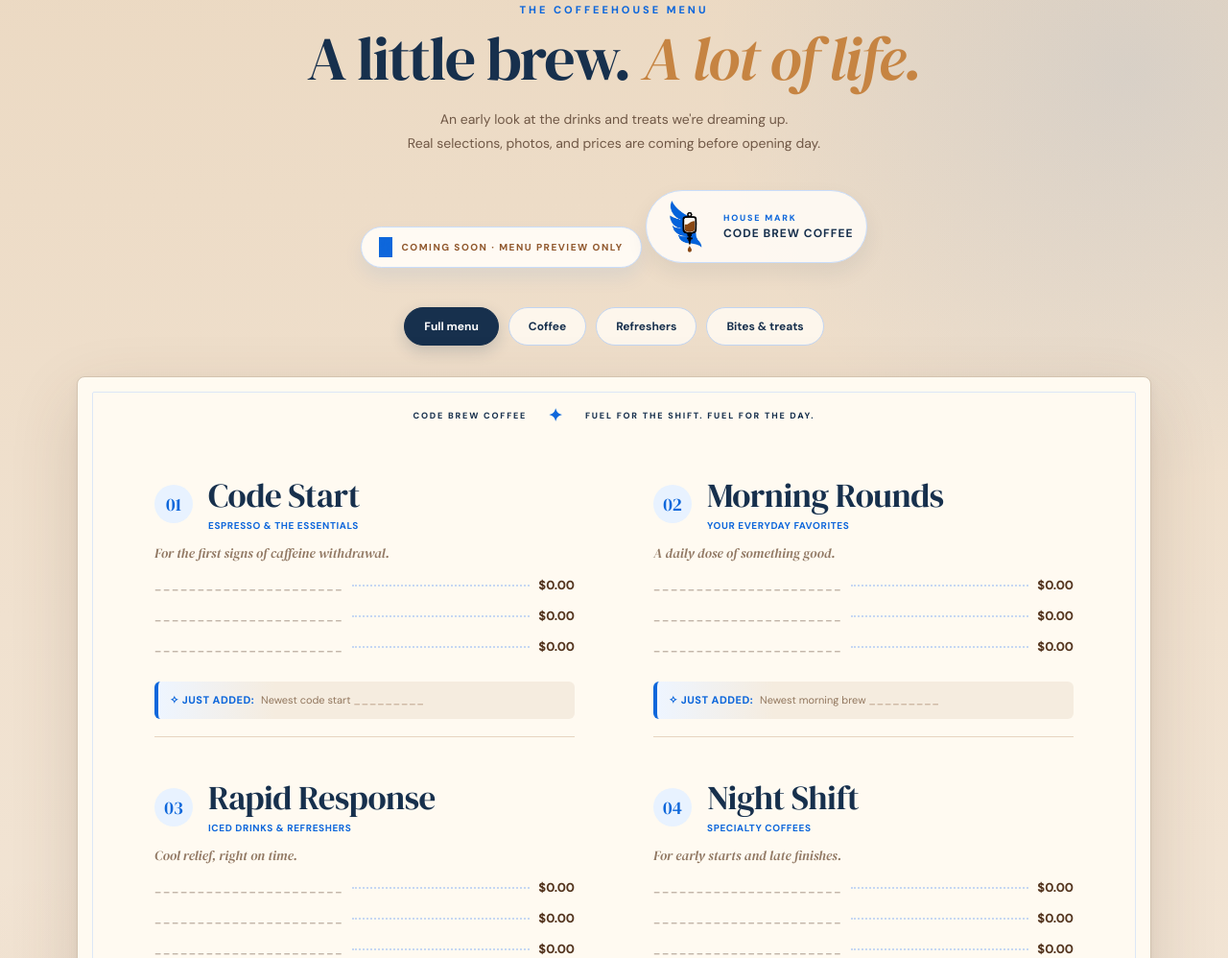
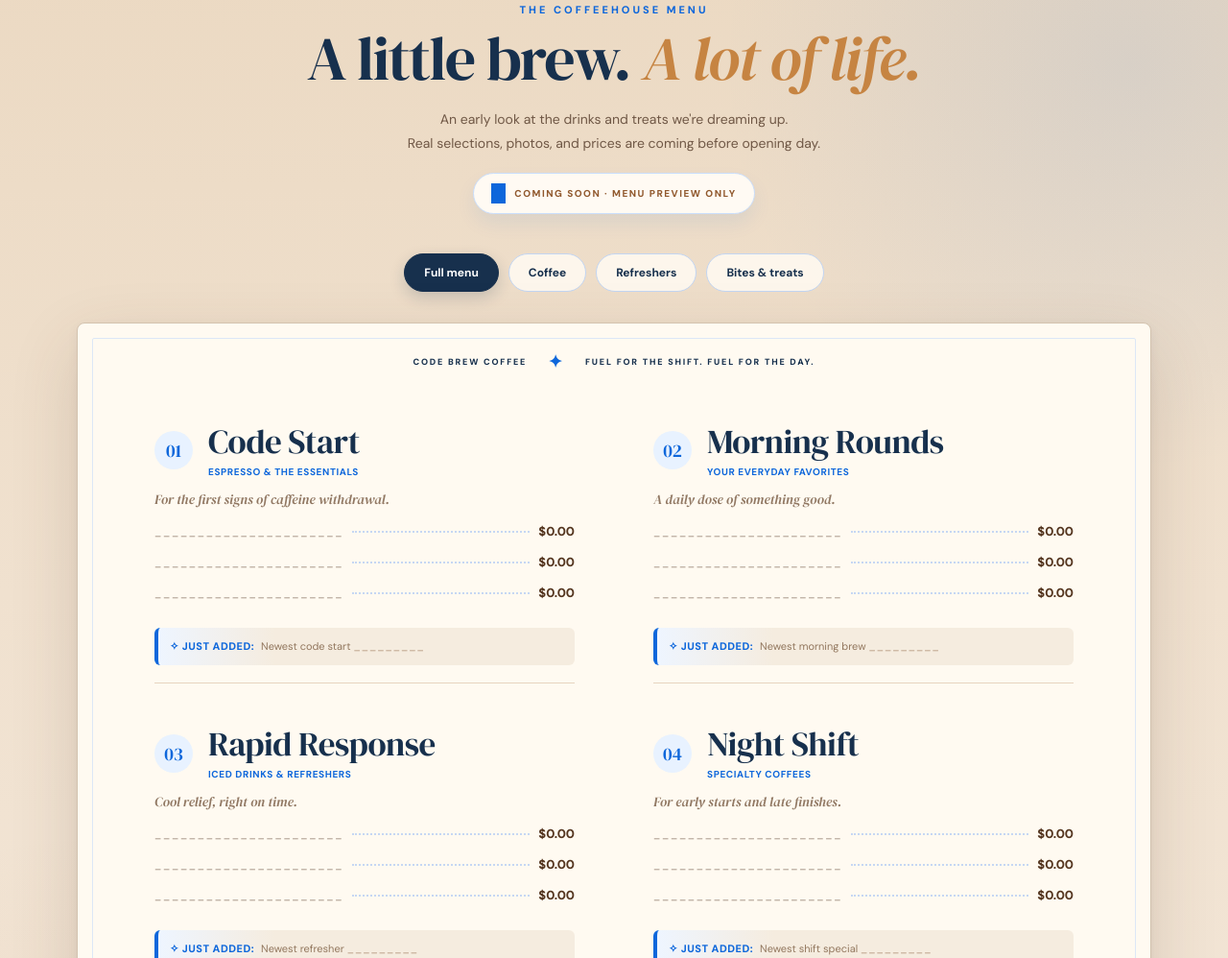
Before and after one commit to Lowxxy/code-brew-coffee, a plain HTML site: page index.html in a window 1280 px wide. Shown: the part 1161-2159 px from the top of the page at 96% size. Drawn offline with nearby package versions, Linux system fonts and the light colour scheme; a web font is replaced by a local one.

Commit message:
Update index.html

```diff
--- a/index.html
+++ b/index.html
@@ -10,7 +10,7 @@
   <link rel="preconnect" href="https://fonts.googleapis.com">
   <link rel="preconnect" href="https://fonts.gstatic.com" crossorigin>
   <link href="https://fonts.googleapis.com/css2?family=Barlow+Condensed:wght@500;600;700;800;900&family=DM+Sans:wght@400;500;600;700;800&family=DM+Serif+Display:ital@0;1&display=swap" rel="stylesheet">
-  <link rel="stylesheet" href="styles.css?v=20261114-menu-v2">
+  <link rel="stylesheet" href="styles.css?v=20261114-menu-v1">
   <script src="script.js" defer></script>
 </head>
 <body>
@@ -53,13 +53,6 @@
           <h2 id="menu-heading">A little brew. <em>A lot of life.</em></h2>
           <p class="cafe-menu-lede">An early look at the drinks and treats we're dreaming up.<br>Real selections, photos, and prices are coming before opening day.</p>
           <div class="cafe-menu-status"><span aria-hidden="true">✳</span> COMING SOON · MENU PREVIEW ONLY</div>
-          <div class="secondary-mark-chip" aria-label="Code Brew brand mark">
-            <img src="logo-secondary.png" alt="Code Brew secondary logo" />
-            <div class="secondary-mark-copy">
-              <small>HOUSE MARK</small>
-              <strong>CODE BREW COFFEE</strong>
-            </div>
-          </div>
         </div>
         <div class="cafe-menu-filter-wrap">
           <div class="menu-filters" role="group" aria-label="Filter menu categories">
```
